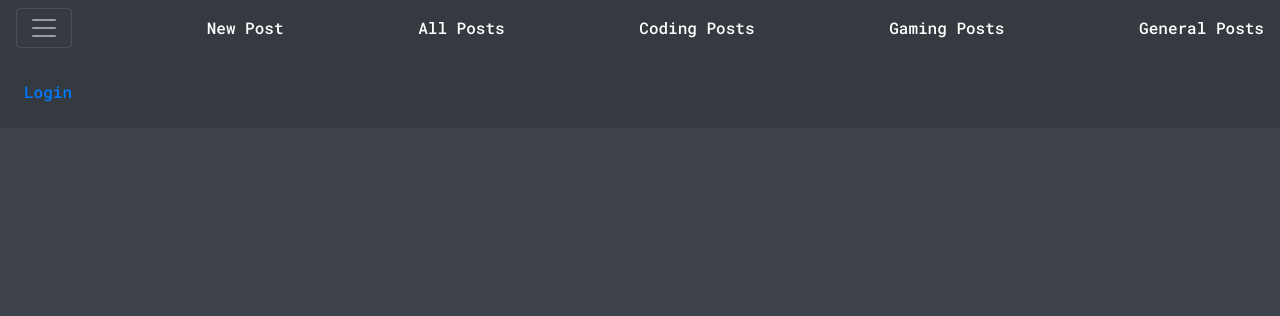
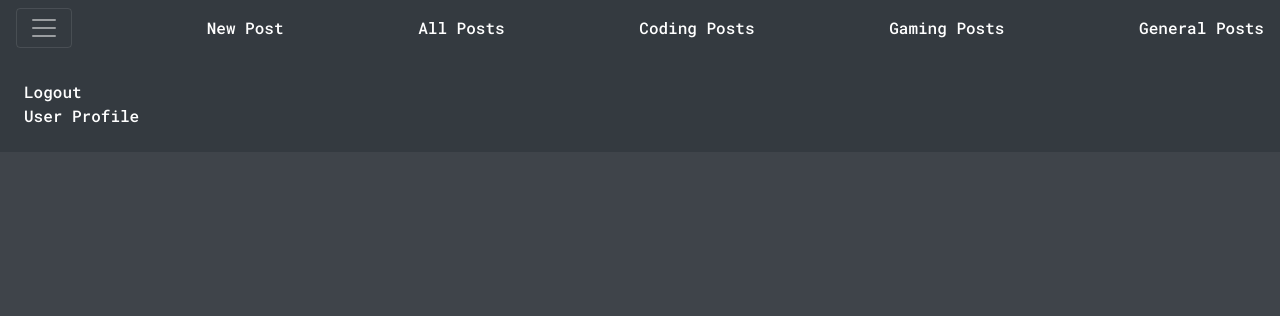
Before and after one commit to scicluna/fakeforum, a Node server app: page /newpost/ in a window 1280 px wide, after a click that opens the changed part. Shown: the top 316 px of the page. Run offline with Node 20, Linux system fonts and the light colour scheme; the visitor is signed in with stand-in values (Sample User, id 1); data that the repository does not hold is empty; some libraries are stand-ins or nearby versions.

Commit message:
Fixed some issues with my routing and login sessions

```diff
--- a/public/css/main.css
+++ b/public/css/main.css
@@ -31,3 +31,8 @@ body {
     width:90%;
     padding:15px;
 }
+
+.navcollapse {
+    display: flex;
+    flex-direction: column;
+}
--- a/public/js/main.js
+++ b/public/js/main.js
@@ -35,3 +35,15 @@ async function signUp(e){
     else alert('Failed to sign up.')
 }
 if (document.querySelector(".signupbtn")) document.querySelector(".signupbtn").addEventListener("click", signUp)
+
+async function logOut(e){
+    e.preventDefault()
+
+    const response = await fetch('/api/users/logout', {
+        method: 'POST'
+    })
+
+    if(response.ok) document.location.replace('/allposts')
+    else alert('Logout failed somehow.')
+}
+if (document.querySelector(".logout")) document.querySelector(".logout").addEventListener("click", logOut)
--- a/routes/allposts.js
+++ b/routes/allposts.js
@@ -18,7 +18,7 @@ router.get('/:id', async (req, res)=>{
         const postData = await Post.findAll({ include: { all: true, nested: true}, where: {category_id: req.params.id}},)
         const posts = postData.map((post) => post.get({ plain: true}))
 
-        res.render('posts', {posts})
+        res.render('posts', {posts, loggedIn:req.session.loggedIn})
     }
     catch (err) {
         res.render(err)
--- a/routes/login.js
+++ b/routes/login.js
@@ -4,7 +4,7 @@ const {Post, Category, User} = require("../models/index")
 router.get('/', async (req, res)=>{
     try {
         if (!req.session.loggedIn) res.render('loginform')
-        else res.render('/allposts')
+        else res.render('allposts', {loggedIn: req.body.loggedIn})
     }
     catch (err) {
         res.json(err)
--- a/routes/newpost.js
+++ b/routes/newpost.js
@@ -3,8 +3,7 @@ const {Post, Category, User} = require("../models/index")
 
 router.get('/', async (req, res)=>{
     try {
-        console.log(req.session)
-        if (req.session.loggedIn) res.render('newpost')
+        if (req.session.loggedIn) res.render('newpost', {loggedIn: req.session.loggedIn})
         else res.redirect('/login')
     }
     catch (err) {
@@ -12,4 +11,22 @@ router.get('/', async (req, res)=>{
     }
 })
 
+router.post('/', async (req, res)=>{
+    try{
+        const {title, body, categoryid, user} = req.body
+        if (!title || !body || !categoryid || !user) return res.status(500).json({msg: "Oops, something went wrong."})
+
+        const newPost = await Post.create({
+            post_title: title,
+            post_body: body,
+            category_id: categoryid,
+            user_id: user
+        })
+        res.json(newPost).redirect('/posts')
+    }
+    catch (err){
+
+    }
+})
+
 module.exports = router
--- a/views/layouts/main.handlebars
+++ b/views/layouts/main.handlebars
@@ -28,12 +28,12 @@
             <a class="text-white newpostbutton" href="/allposts/3">General Posts</a>
     </nav>
     <div class="collapse" id="navbarToggleExternalContent">
-        <div class="bg-dark p-4">
+        <div class="bg-dark navcollapse p-4">
             {{#if loggedIn}}
-                <button id="logout" class="btn-no-style">Logout</button>
-                <a class="text-white newpostbutton">User Profile</a>
+                <a href="#" class="text-white logout">Logout</a>
+                <a href="/user" class="text-white userprofilebutton">User Profile</a>
             {{else}}
-                <a href="/login">Login</a>
+                <a class="text-white" href="/login">Login</a>
             {{/if}}
         </div>
     </div>
```
Also changed, not shown: routes/api.js (+8 -2 lines).
